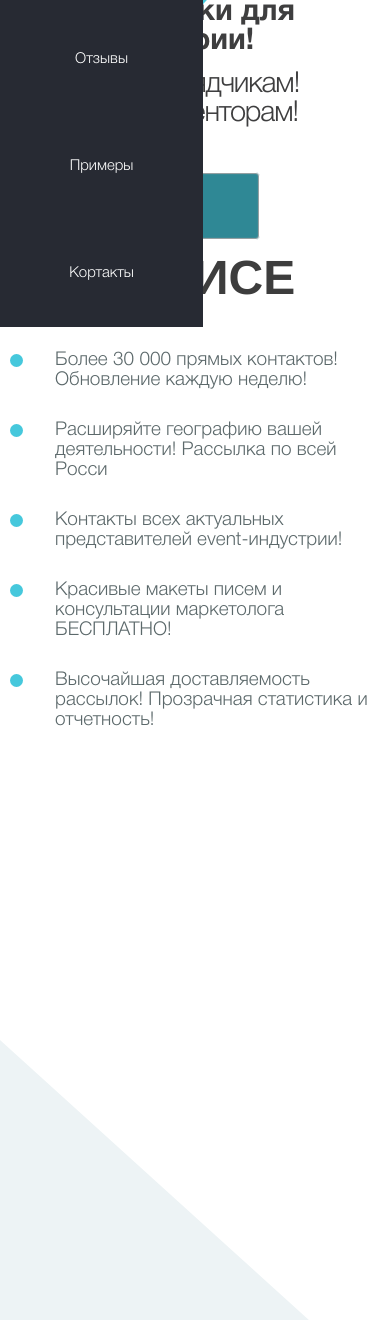
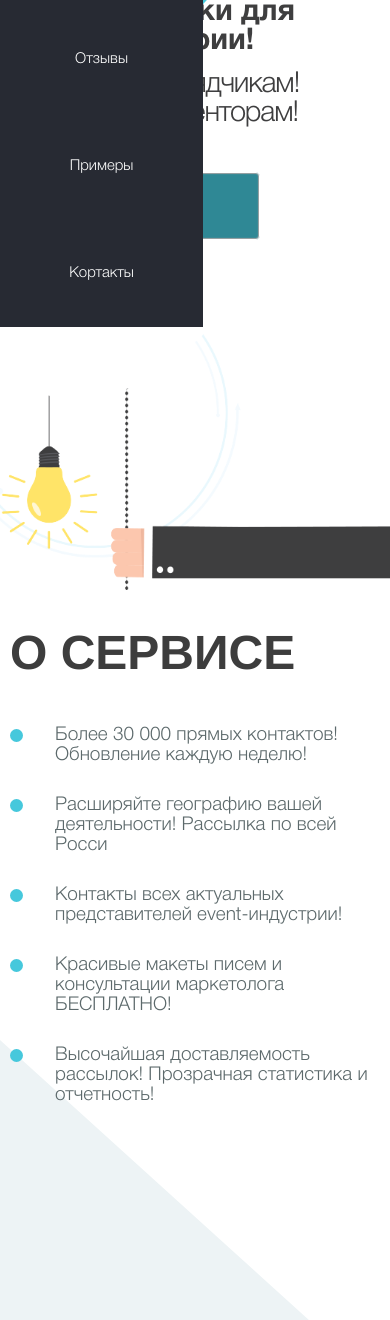
Before and after one commit to RadiksMan/event_sender, a PHP site: page /process.php in a window 390 px wide; the page is wider, and only the part inside the window is pictured. Shown: the part 528-1848 px from the top of that part. Run offline with PHP 8.4, Linux system fonts and the light colour scheme; style sheets or scripts are compiled from the project's sources; some libraries are stand-ins or nearby versions.

Commit message:
adaptation service (finger in the sky)

```diff
--- a/css/adaptation_artem.css
+++ b/css/adaptation_artem.css
@@ -31,3 +31,24 @@
   }
   /* /service */
 }
+
+@media screen and (max-width: 992px) {
+  /* service */
+  .wrap-section-service {
+    padding-top: 375rem;
+  }
+  .wrap-section-service .image-box-wrap {
+    left: auto;
+    right: 0;
+    top: 0;
+    -webkit-transform: translate(20%, 0);
+    -moz-transform: translate(20%, 0);
+    -ms-transform: translate(20%, 0);
+    -o-transform: translate(20%, 0);
+    transform: translate(20%, 0);
+  }
+  .wrap-section-service .image-box-wrap img {
+    max-height: 350rem;
+  }
+  /* /service */
+}
--- a/css/artem.css
+++ b/css/artem.css
@@ -3,6 +3,7 @@
   width: 100%;
   position: relative;
   z-index: 1;
+  overflow: hidden;
 }
 
 .wrap-section-service .wrap-service {
--- a/sass/adaptation_artem.scss
+++ b/sass/adaptation_artem.scss
@@ -42,6 +42,16 @@
 }
 @media screen and (max-width: 992px){
 
+    /* service */
+
+    .wrap-section-service{padding-top: 375rem;
+        .image-box-wrap{left: auto;right: 0;top: 0;transform:translate(20%, 0);
+            img{max-height: 350rem;}
+        }
+    }
+
+    /* /service */
+
 }
 @media screen and (max-width: 767px){
 
--- a/sass/artem.scss
+++ b/sass/artem.scss
@@ -1,6 +1,6 @@
 /* service */
 
-.wrap-section-service{width: 100%;position: relative;z-index: 1;
+.wrap-section-service{width: 100%;position: relative;z-index: 1;overflow: hidden;
     .wrap-service{ width: 100%; max-width: 1170rem; margin: 0 auto; z-index: 2;
         .conteiner-service{ width: 100%;
             .header-service{font-size: 48rem; text-transform: uppercase;  text-align: left; font-family: "Helvetica"; font-weight:900;margin-bottom: 45rem;padding-top: 10rem;}
```
